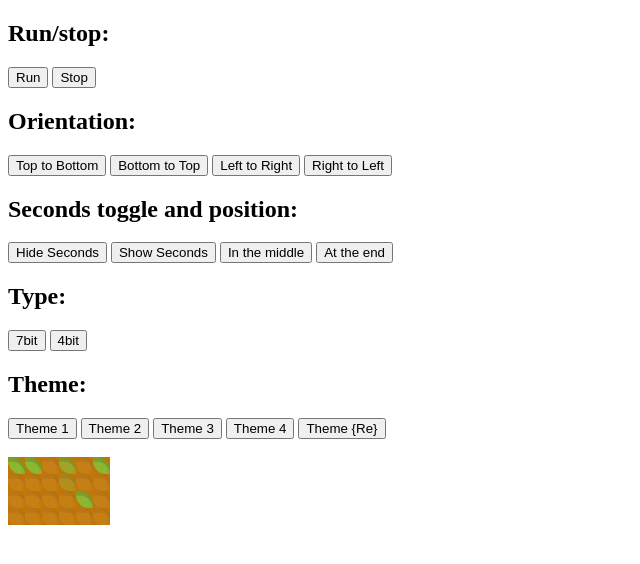
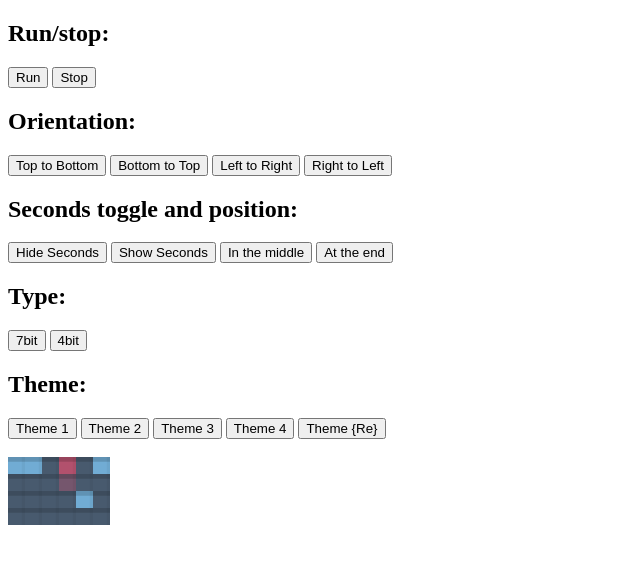
Before and after one commit to Re-n-Im/BinClock, a plain HTML site: page example.html in a window 1280 px wide. Shown: the whole page, without its empty margins (0-640 px from the left). Drawn offline with Linux system fonts and the light colour scheme.

Commit message:
Some updates in md

```diff
--- a/example.html
+++ b/example.html
@@ -36,7 +36,7 @@
 			.setSecondsPosition( 'middle' )
 			.setType( 'small' )
 			.setOrientation( 'ttb' )
-			.setTheme( 'thm-re' );
+			.setTheme( 'thm-1' );
 
 			document.getElementById( 'ttb' ).onclick = function( ) { oBC.setOrientation( 'ttb' ); };
 			document.getElementById( 'btt' ).onclick = function( ) { oBC.setOrientation( 'btt' ); };
```
Also changed, not shown: README.md.
